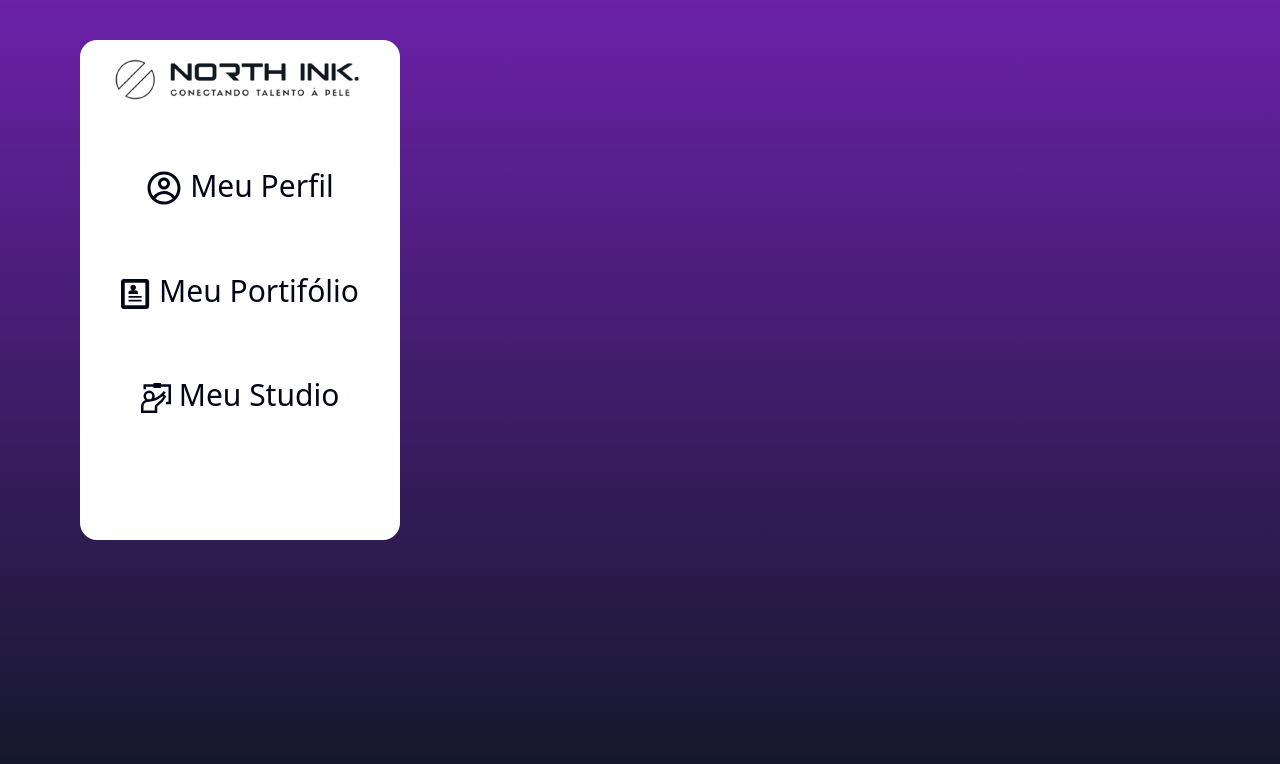
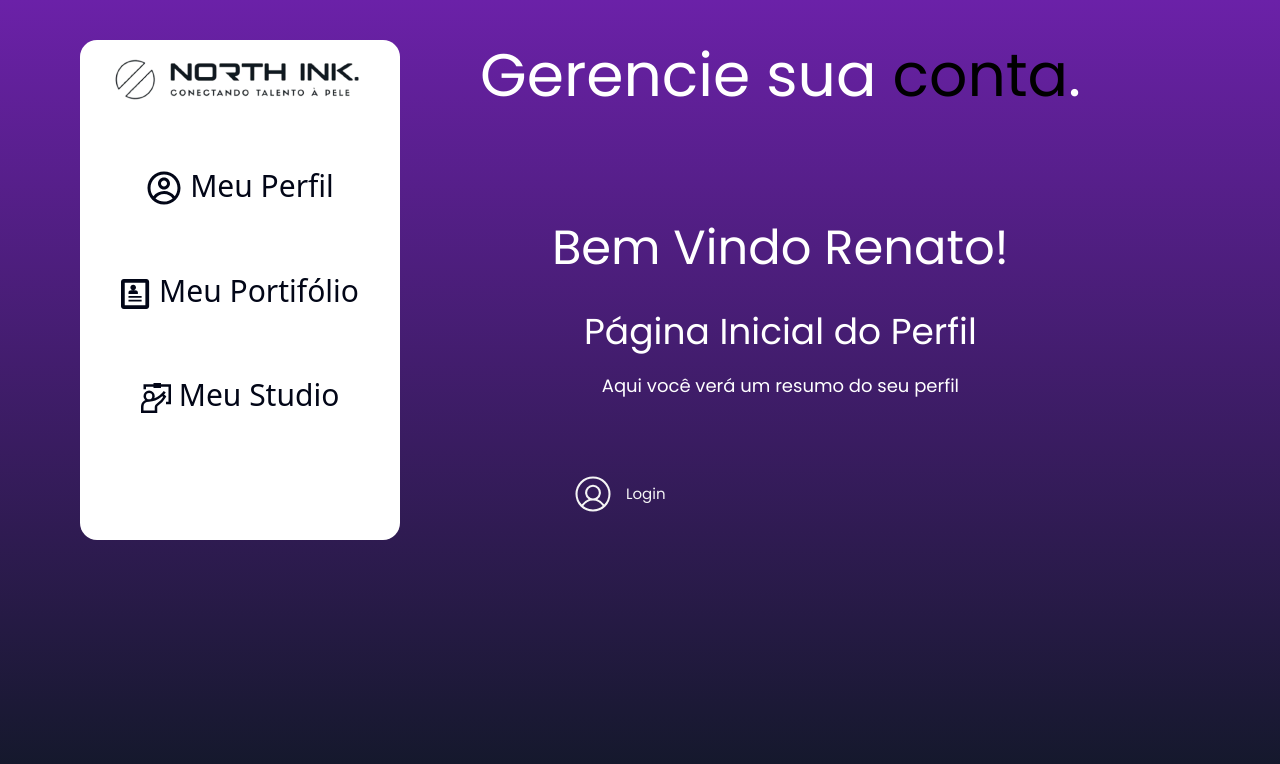
Before and after one commit to North-Tattoo/North-Ink-Front, a React (Vite) app in the folder north-vite/: page /gerenciamento-conta in a window 1280 px wide. Shown: the top 764 px of the page. Built offline with nearby package versions, Linux system fonts and the light colour scheme.

Commit message:
ajustando-not-found

```diff
--- a/north-vite/src/pages/gerenciamentoConta/GerenciamentoConta.jsx
+++ b/north-vite/src/pages/gerenciamentoConta/GerenciamentoConta.jsx
@@ -50,16 +50,28 @@ function GerenciamentoConta() {
                         </button>
                     </div>
                 </div>
+                <div className={styles.text}>
+                    {activeTab !== 'perfil' && (
+                        <h1 class="text-white">Gerencie sua <span class="text-black">conta</span>.</h1>
+                    )}
+                    {activeTab !== 'perfil' && (
+                        <div className={styles.profileInfo}>
+                            <h2 class="text-5xl">Bem Vindo Renato!</h2>
+                            <span class="text-4xl">Página Inicial do Perfil</span>
+                            <p class="text-lg">Aqui você verá um resumo do seu perfil</p>
+                        </div>
+                    )}
 
                     <div className="text my-10 ml-16 font-poppins text-6xl">
                         {activeTab === 'perfil' && <Perfil />}
                         {activeTab === 'portifolio' && <Portifolio />}
                         {activeTab === 'studio' && <Studio />}
                     </div>
-                {/* <div className={styles.botaoentrar}>
+                    <div className={styles.botaoentrar}>
                         <PiUserCircleLight />
                         <Link to='/login'>Login</Link>
-                </div> */}
+                    </div>
+                </div>
             </div>
         </div>
             );
--- a/north-vite/src/pages/gerenciamentoConta/GerenciamentoConta.module.css
+++ b/north-vite/src/pages/gerenciamentoConta/GerenciamentoConta.module.css
@@ -2,7 +2,7 @@
 
 .fundo{
     background-image: linear-gradient(180deg, #9333EA 1%, #3C3C3C 75%);
-    height: 950px;
+    /* height: 950px; */
 }
 .container {
     display: flex;
--- a/north-vite/src/pages/notFound/NotFound.jsx
+++ b/north-vite/src/pages/notFound/NotFound.jsx
@@ -6,7 +6,7 @@ import { Link } from 'react-router-dom';
 
 function NotFound() {
     return (
-        <section>
+        <section className={styles.gradientFundo}>
             <div className={styles.navBar}>
                 <Link to='/'>
                     <img className={styles.logo} src={logo} alt="logo" />
--- a/north-vite/src/pages/notFound/NotFound.module.css
+++ b/north-vite/src/pages/notFound/NotFound.module.css
@@ -1,12 +1,12 @@
 @import url('https://fonts.googleapis.com/css2?family=Audiowide&family=Poppins:ital,wght@0,100;0,200;0,300;0,400;0,500;0,600;0,700;0,800;0,900;1,100;1,200;1,300;1,400;1,500;1,600;1,700;1,800;1,900&display=swap');
 
-section {
+.gradientFundo{
     background-image: linear-gradient(180deg, #9333EA 1%, #3C3C3C 75%);
     height: 100vh;
 }
 
 .navBar {
-    width: 100%;
+    /* width: 100%;  */
     display: flex;
     padding: 20px 40px;
     display: inline-block;
```
Also changed, not shown: 1 other file (tests, documents, lock files or other folders). Lines whose indentation alone changed are shown as unchanged.
